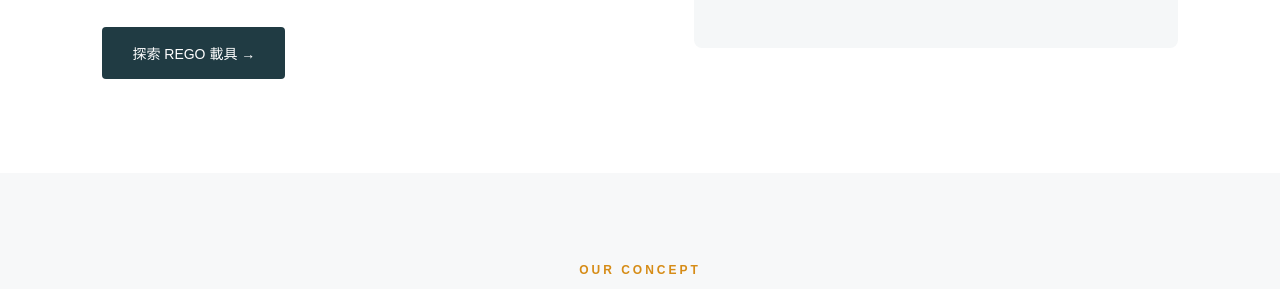
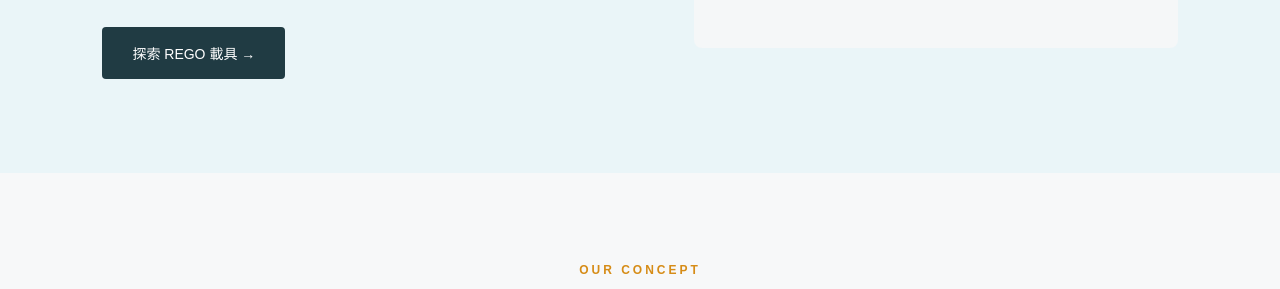
Before and after one commit to elainehsieh0601-stack/REGO, a plain HTML site: page index.html in a window 1280 px wide. Shown: the part 529-818 px from the top of the page. Drawn offline with Linux system fonts and the light colour scheme.

Commit message:
Change background and text color in index.html

```diff
--- a/index.html
+++ b/index.html
@@ -15,8 +15,8 @@
 
 body {
   font-family: Arial, "Noto Sans TC", sans-serif;
-  background: #ffffff;
-  color: #202b32;
+ background: #EAF5F8;
+color: #263B46;
 }
 
 html {
```
